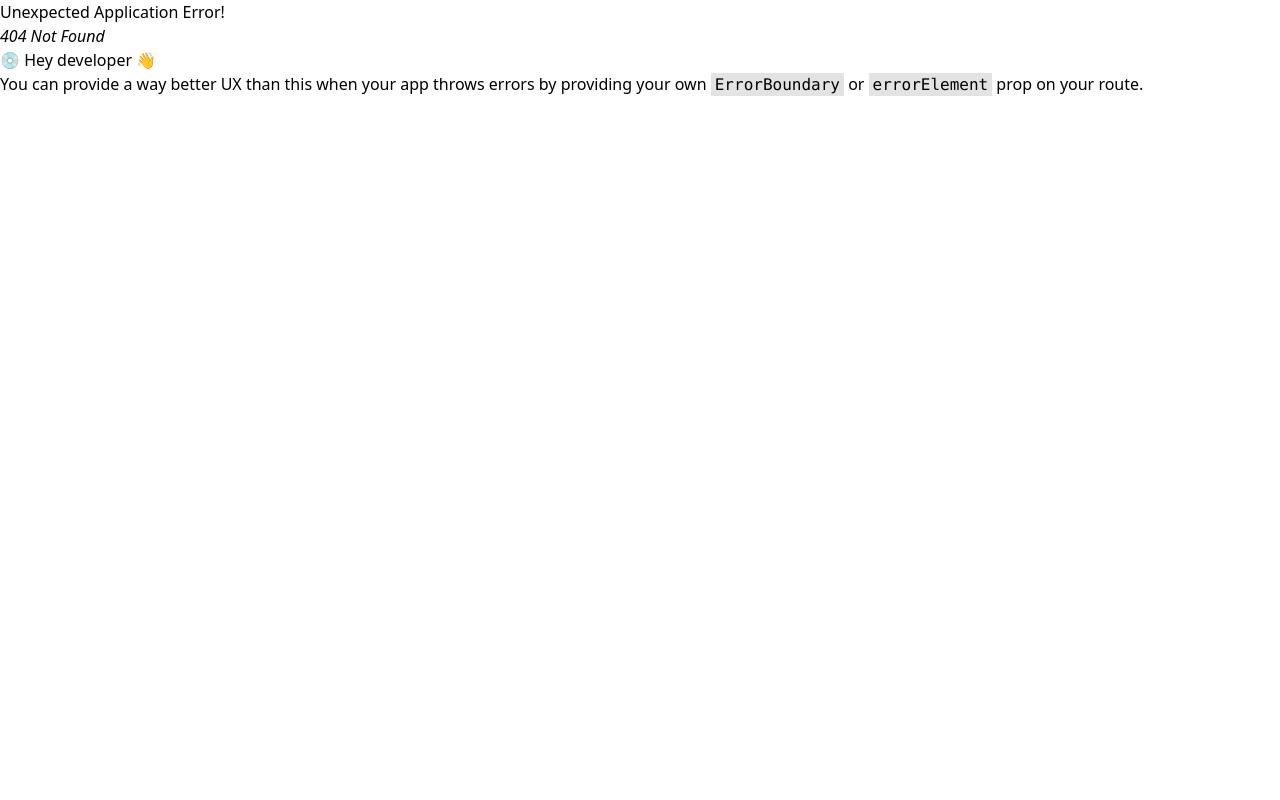
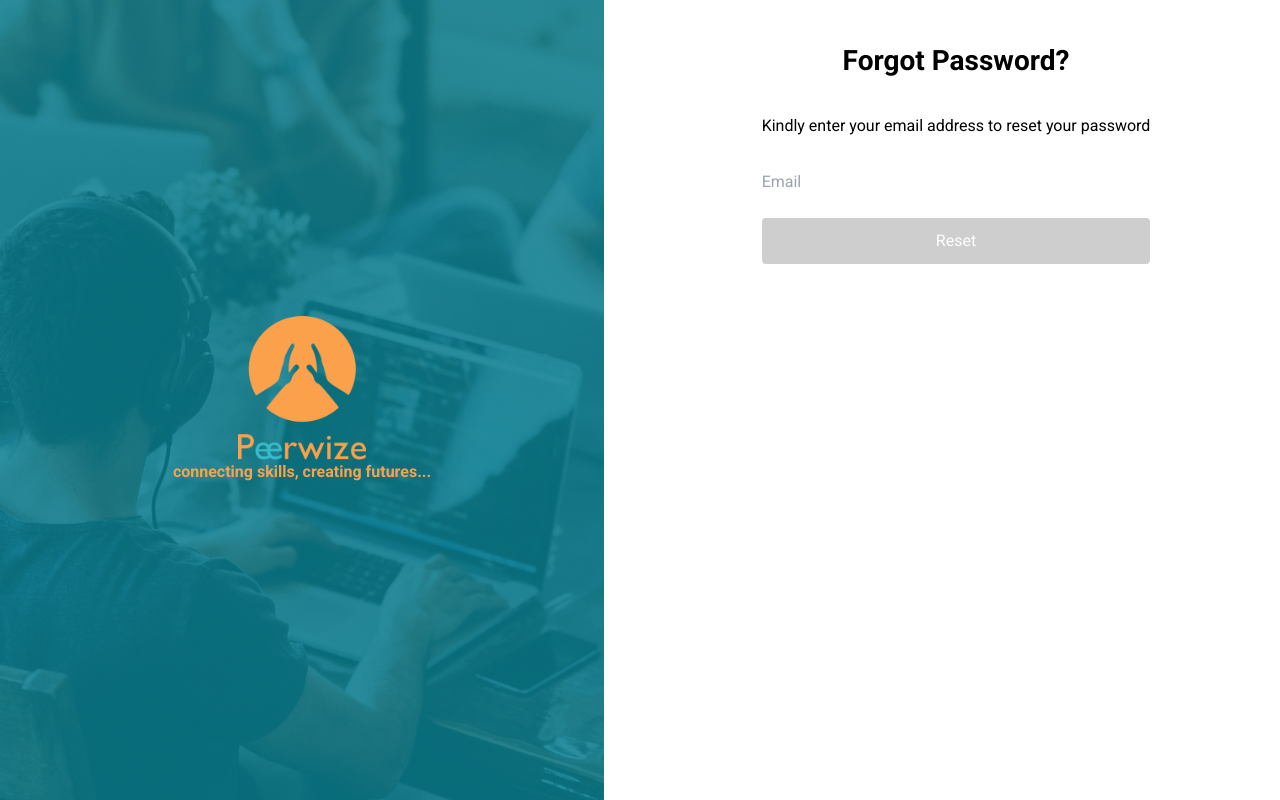
Before and after one commit to salv20/peerwise-1, a React (Vite) app: page /forget in a window 1280 px wide. Before the commit this address had no page. Built offline with nearby package versions, Linux system fonts and the light colour scheme.

Commit message:
forget password branch

```diff
--- a/src/main.jsx
+++ b/src/main.jsx
@@ -8,13 +8,16 @@ import {
   createRoutesFromElements,
   Route,
 } from "react-router-dom";
+
 import Signup from "./pages/Signup.jsx";
+import ForgetPassword from "./pages/forgetpass.jsx";
 
 const router = createBrowserRouter(
   createRoutesFromElements(
     <Route>
       <Route index Component={App} />
       <Route path="signup" Component={Signup} />
+      <Route path="forget" Component={ForgetPassword} />
     </Route>
   )
 );
--- /dev/null
+++ b/src/pages/Forgetpass.jsx
@@ -0,0 +1,58 @@
+const ForgetPassword = () => {
+  return (
+    <section>
+      <div className="container mx-auto lg:w-[100%] lg:p-0 lg:m-0 lg:max-w-full">
+        <div className="font-roboto lg:flex gap-[28px] justify-between ">
+          {/* IMAGE DIV */}
+
+          <div className="relative hidden lg:block bg-frame_img bg-cover bg-no-repeat bg-center h-[100vh] w-[604px]">
+            <div className="bg-[#088395CC] absolute w-full h-full">
+              <div className="flex flex-col min-h-screen justify-center items-center">
+                <img
+                  src="/Peerwize Logo.png"
+                  alt="logo"
+                  height="127.08px"
+                  width="127.09px"
+                />
+
+                <p className="text-[#FBA04B] font-[700] text-[16px">
+                  connecting skills, creating futures...
+                </p>
+              </div>
+            </div>
+          </div>
+
+          {/* FORM DIV */}
+
+          <div className="forgetPW-scroll">
+            <div className=" grid gap-4 lg:gap-8">
+              <h1 className="text-[28px] font-[700]">Forgot Password?</h1>
+              <p className="text-[16px] font-[400]">
+                Kindly enter your email address to reset your password
+              </p>
+            </div>
+
+            <form action="" className="py-4 pt-8 flex flex-col gap-y-6 w-full">
+              <input
+                type="email"
+                id="email"
+                name="email"
+                placeholder="Email"
+                className="login_input"
+              />
+
+              <button
+                type="submit"
+                className="bg-[#CECECE] text-[16px] text-[#FFFFFF] px-[12px] py-[11px] h-[46px] rounded-[4px]"
+              >
+                Reset
+              </button>
+            </form>
+          </div>
+        </div>
+      </div>
+    </section>
+  );
+};
+
+export default ForgetPassword;
```
